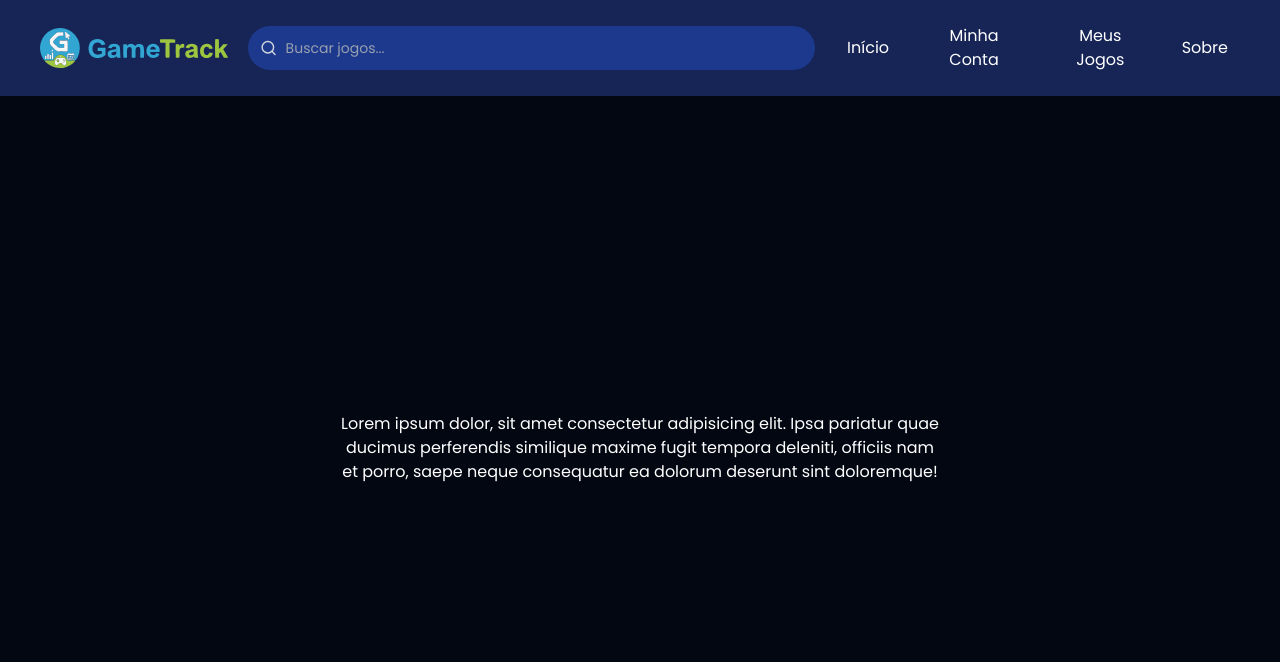
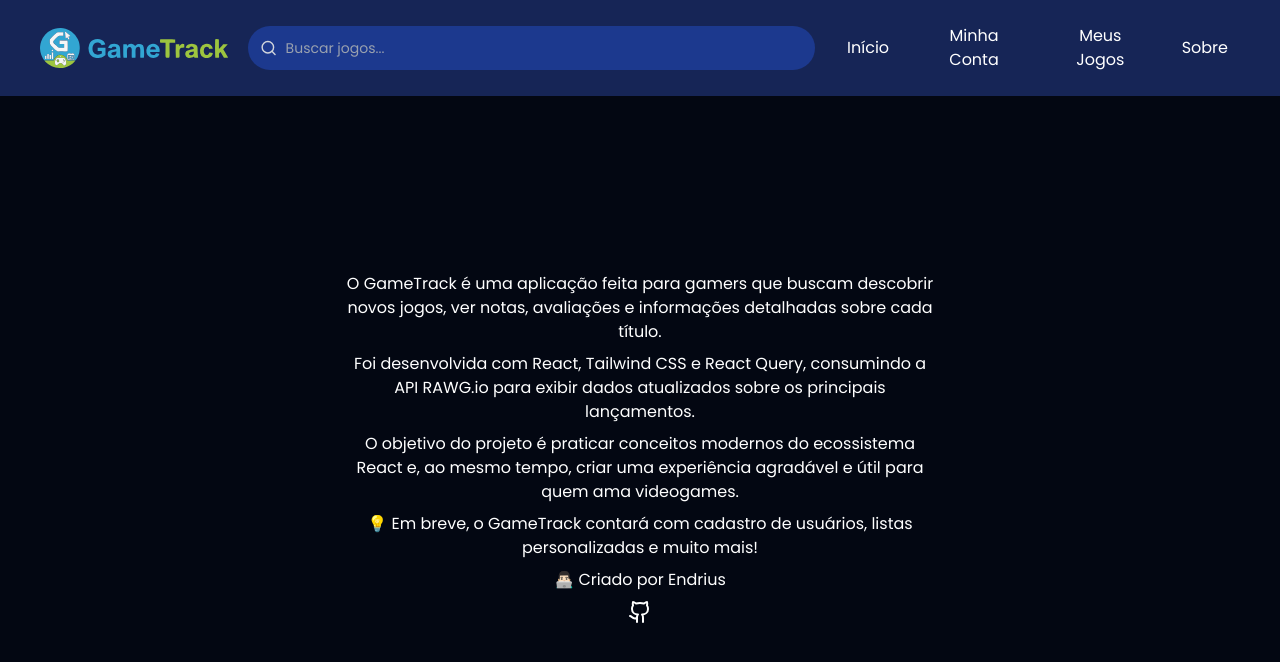
Before and after one commit to endriusssantos/gametrack, a React (Vite) app: page /about in a window 1280 px wide. Shown: the top 662 px of the page. Built offline with nearby package versions, Linux system fonts and the light colour scheme; no server answers.

Commit message:
atualizado textos de About.jsx

```diff
--- a/src/components/About/About.jsx
+++ b/src/components/About/About.jsx
@@ -1,9 +1,29 @@
+import { Github } from "lucide-react";
+
 const About = () => {
   return (
-    <div className="m-auto flex items-center justify-center p-5 text-center text-white lg:max-w-1/2">
-      Lorem ipsum dolor, sit amet consectetur adipisicing elit. Ipsa pariatur
-      quae ducimus perferendis similique maxime fugit tempora deleniti, officiis
-      nam et porro, saepe neque consequatur ea dolorum deserunt sint doloremque!
+    <div className="m-auto flex flex-col items-center justify-center gap-2 p-5 text-center text-white lg:max-w-1/2">
+      <p>
+        O GameTrack é uma aplicação feita para gamers que buscam descobrir novos
+        jogos, ver notas, avaliações e informações detalhadas sobre cada título.
+      </p>
+      <p>
+        Foi desenvolvida com React, Tailwind CSS e React Query, consumindo a API
+        RAWG.io para exibir dados atualizados sobre os principais lançamentos.
+      </p>
+      <p>
+        O objetivo do projeto é praticar conceitos modernos do ecossistema React
+        e, ao mesmo tempo, criar uma experiência agradável e útil para quem ama
+        videogames.
+      </p>
+      <p>
+        💡 Em breve, o GameTrack contará com cadastro de usuários, listas
+        personalizadas e muito mais!
+      </p>
+      <p>👨🏻‍💻 Criado por Endrius</p>
+      <a href="https://github.com/endriusssantos" target="_blank">
+        <Github />
+      </a>
     </div>
   );
 };
```
